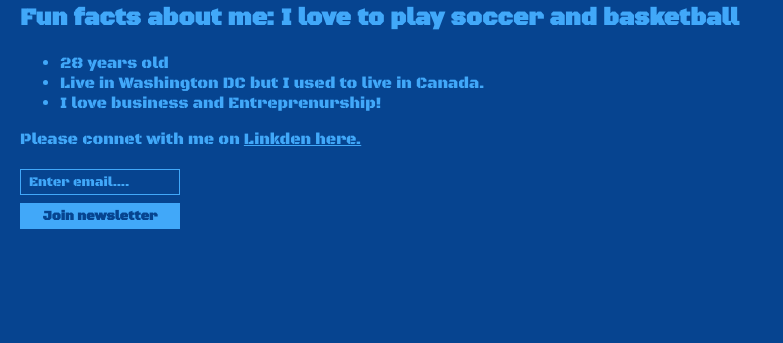
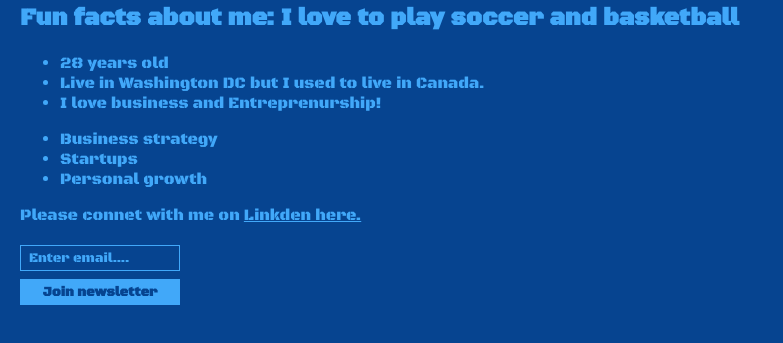
Before and after one commit to qasimmu5/TutrxPersonal, a plain HTML site: page index.html in a window 1280 px wide. Shown: the part 349-692 px from the top of the page, without its empty margins (0-783 px from the left). Drawn offline with Linux system fonts and the light colour scheme; a web font is replaced by a local one.

Commit message:
Update index.html

```diff
--- a/index.html
+++ b/index.html
@@ -25,6 +25,11 @@
                 I love business and Entreprenurship!
             </li>
         </ul>
+        <ul>
+            <li>Business strategy</li>
+            <li>Startups</li>
+            <li>Personal growth</li>
+        </ul>
         <p>Please connet with me on <a href="https://www.linkedin.com/in/qasim-muhammad-8b6ab71b3/" target="_blank">Linkden here.</a></p>
         <input type="text" placeholder="Enter email....">
         <button>Join newsletter</button>
```
